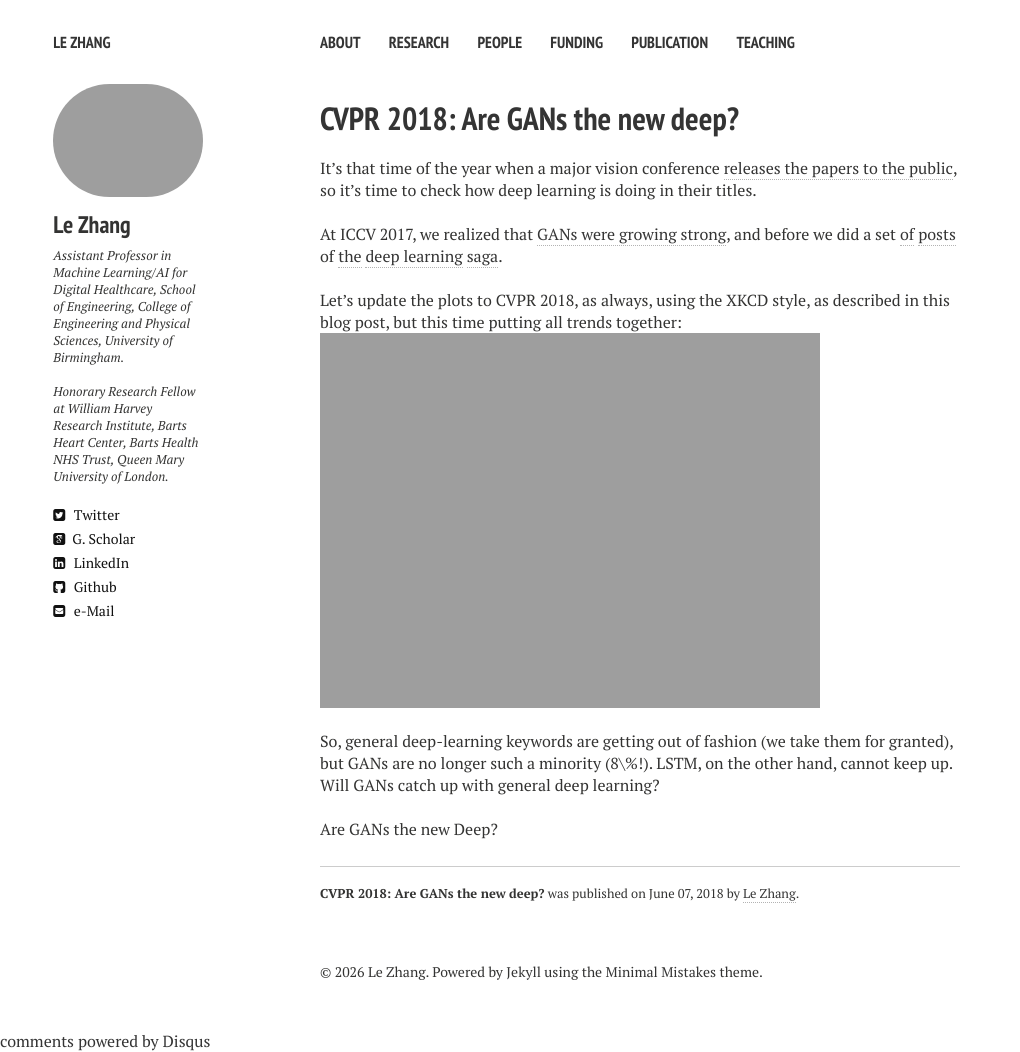
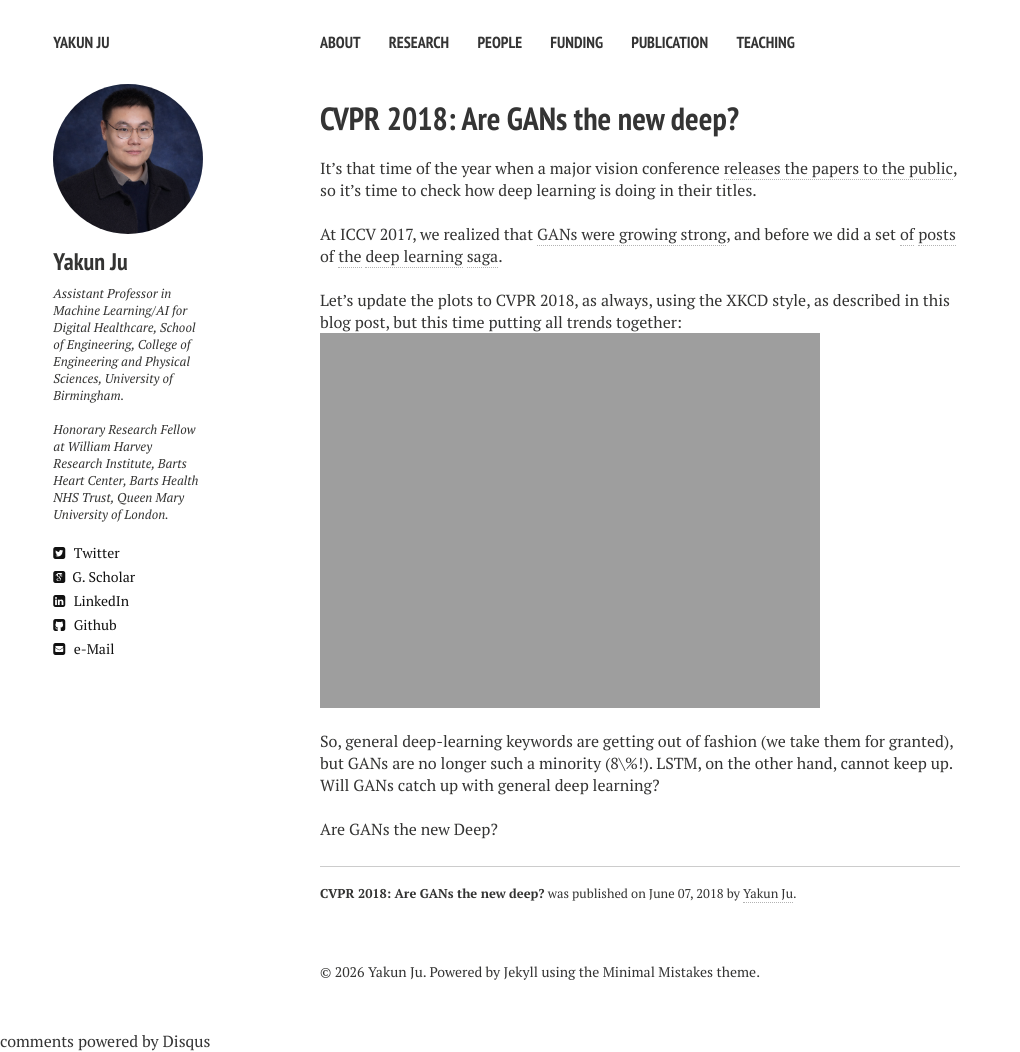
Before and after one commit to Kelvin-Ju/kelvin-ju.github.io, a Jekyll site: the page built from _posts/2018-06-07-are-gans-the-new-deep.md, in a window 1280 px wide. Shown: the whole page, without its empty margins (0-1020 px from the left). Built offline with Jekyll 4.4.1, drawn with Linux system fonts in a browser that asks for light colours; nearby versions of some CDN libraries; comment, search, counter and statistics services are not loaded.

Commit message:
Update _config.yml

```diff
--- a/_config.yml
+++ b/_config.yml
@@ -1,15 +1,15 @@
-title:            Le Zhang
-description:      Welcome to my site.
+title:            Yakun Ju
+description:      Yakun Ju academic website
 # Your site's domain goes here. Leave localhost server or blank when working locally.
-url:              //thisislezhang.github.io
+url:              //juyakun.github.io
 #http://localhost:5000
 #https://jponttuset.github.io
-disqus_shortname: lezhang
+disqus_shortname: juyakun
 
 # Owner/author information
 owner:
-  name:           Le Zhang
-  avatar:         Gemini_Generated_Image_hrsmi4hrsmi4hrsm.png
+  name:           Yakun Ju
+  avatar:         jykh.png
   bio:            Assistant Professor in Machine Learning/AI for Digital Healthcare, School of Engineering, College of Engineering and Physical Sciences, University of Birmingham.
                   <br> <br> Honorary Research Fellow at William Harvey Research Institute, Barts Heart Center, Barts Health NHS Trust, Queen Mary University of London.
   location:       "University of Birmingham"
```
